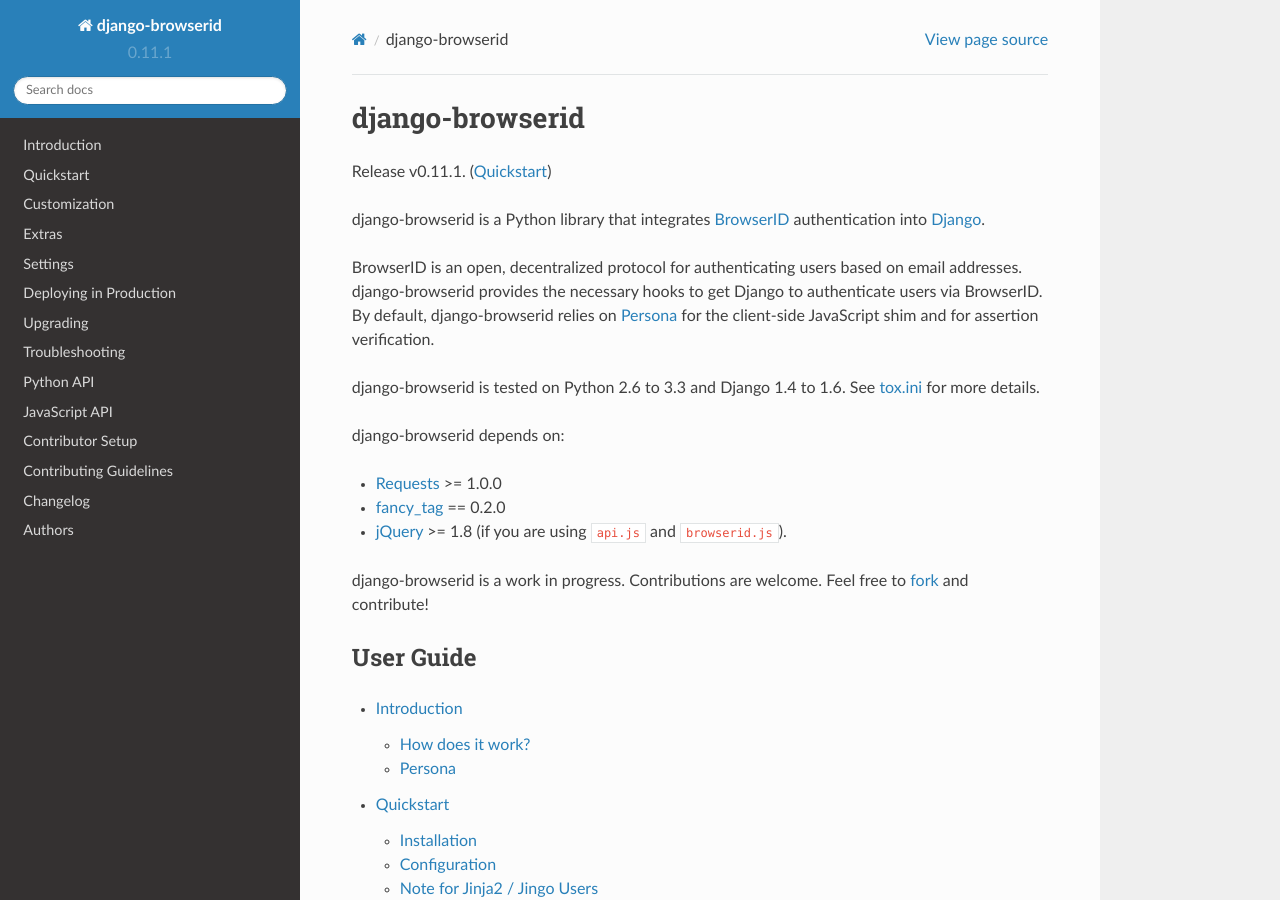
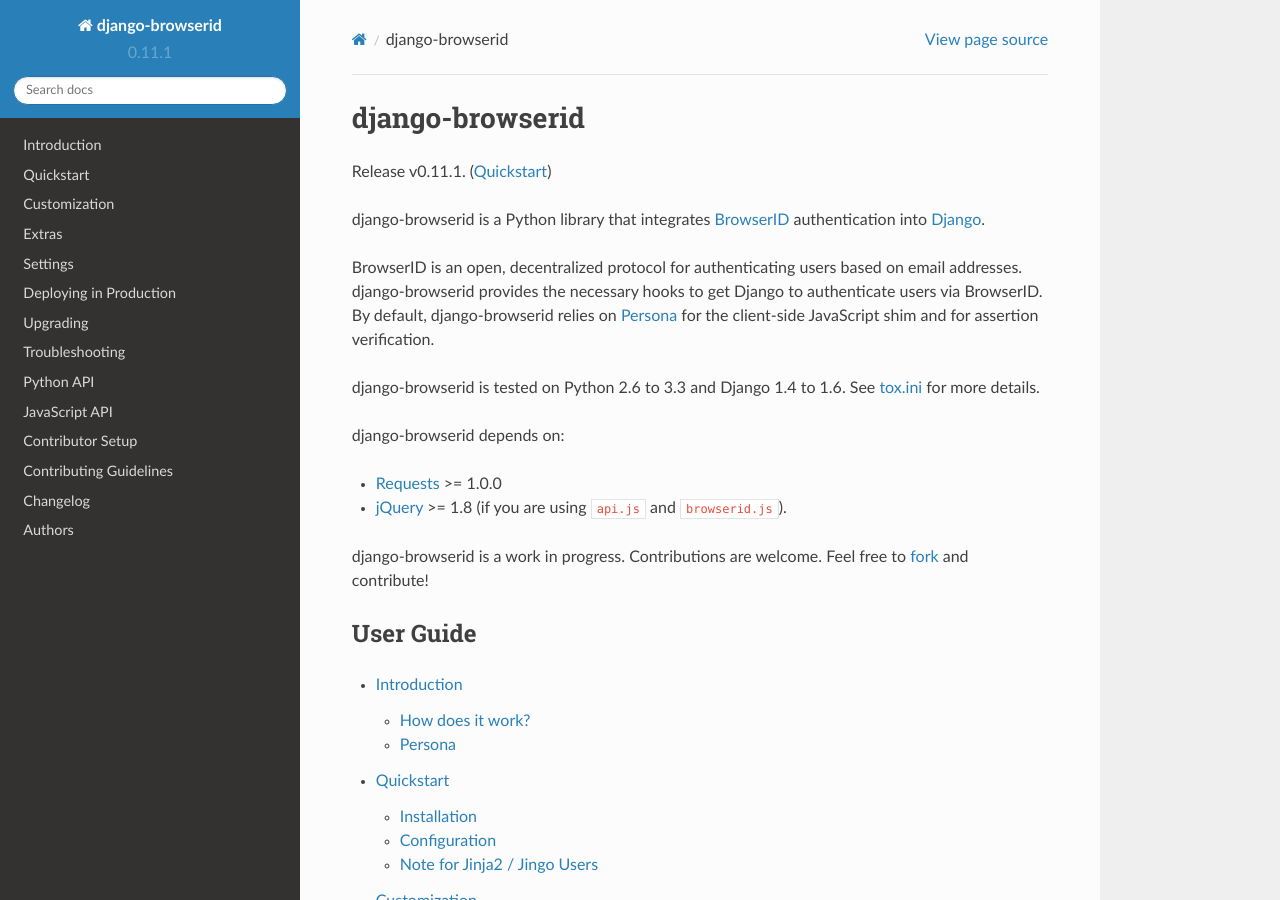
Before and after one commit to mozilla/django-browserid, a Sphinx documentation site: the page built from docs/index.rst, in a window 1280 px wide and 900 px high. Built offline with Sphinx 7.4.7 and the Read the Docs theme 2.0.0, drawn with Linux system fonts in a browser that asks for light colours.

Commit message:
Remove leftover references to fancy_tag

```diff
--- a/docs/index.rst
+++ b/docs/index.rst
@@ -16,7 +16,6 @@ django-browserid is tested on Python 2.6 to 3.3 and Django 1.4 to 1.6. See
 django-browserid depends on:
 
 - Requests_ >= 1.0.0
-- fancy_tag_ == 0.2.0
 - jQuery_ >= 1.8 (if you are using ``api.js`` and ``browserid.js``).
 
 django-browserid is a work in progress. Contributions are welcome. Feel free
@@ -27,7 +26,6 @@ to fork_ and contribute!
 .. _Persona: https://persona.org
 .. _tox.ini: https://github.com/mozilla/django-browserid/blob/master/tox.ini
 .. _Requests: http://docs.python-requests.org/
-.. _fancy_tag: https://github.com/trapeze/fancy_tag
 .. _jQuery: http://jquery.com/
 .. _fork: https://github.com/mozilla/django-browserid
 
--- a/requirements.txt
+++ b/requirements.txt
@@ -1,5 +1,4 @@
 requests>=0.9.1
-fancy_tag==0.2.0
 PyBrowserID>=0.9.2 # Optional, required for building documentation.
 
 # Tests
```
